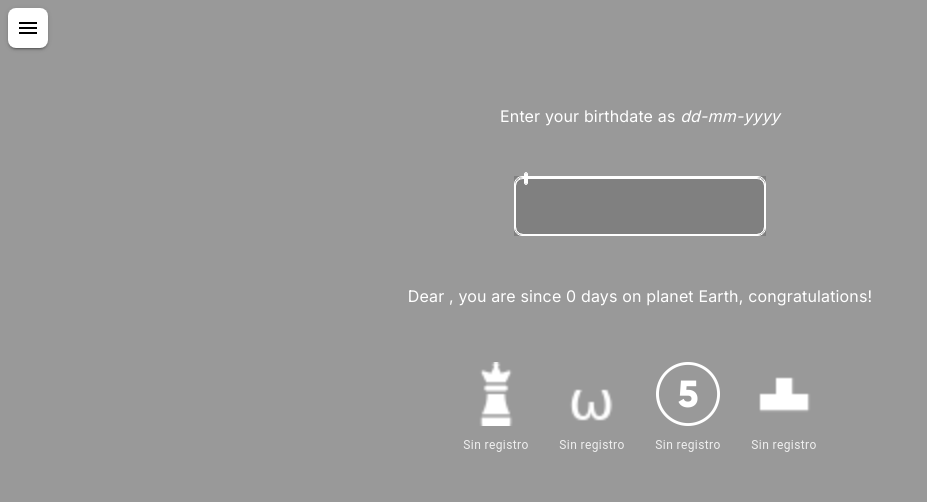
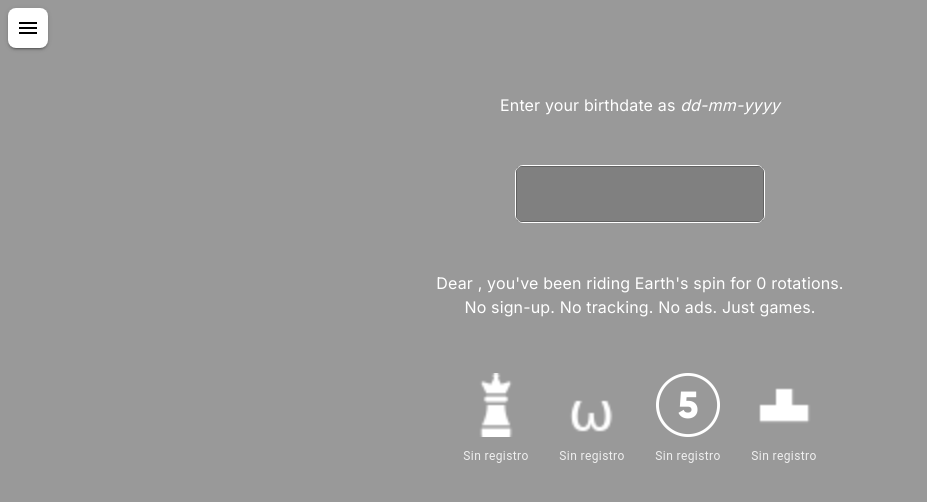
Before and after one commit to JorgeMartinezPizarro/games, a Next.js app: page /bookmarks/ in a window 1280 px wide. Shown: the top 502 px of the page, without its empty margins (0-927 px from the left). Built offline with nearby package versions, Linux system fonts and the light colour scheme; no server answers.

Commit message:
improve main page

```diff
--- a/app/globals.css
+++ b/app/globals.css
@@ -16,7 +16,7 @@ html, body {
 	color: white;
 }
 
-.intro .MuiFormControl-root *{
+.intro .MuiFormControl-root {
 	border: 1px solid white;
 	border-radius: 8px;
 	color: silver;
@@ -24,4 +24,7 @@ html, body {
 
 .intro input {
 	background-color: grey;
+	border-radius: 8px;
+	color: white;
+	text-align: center;
 }
--- a/app/page.tsx
+++ b/app/page.tsx
@@ -79,8 +79,10 @@ const AgePage = () => {
           onChange={(e: any) => setBirthDate(e.target.value)}
         />
 
-        <p>
-          Dear <i>{displayName}</i>, you are since {days} days on planet Earth, congratulations!
+        <p style={{textAlign: "center"}}>
+			Dear {displayName}, you've been riding Earth's spin for {days} rotations.
+			<br/>
+			No sign-up. No tracking. No ads. Just games.
         </p>
 
         <Box
```
